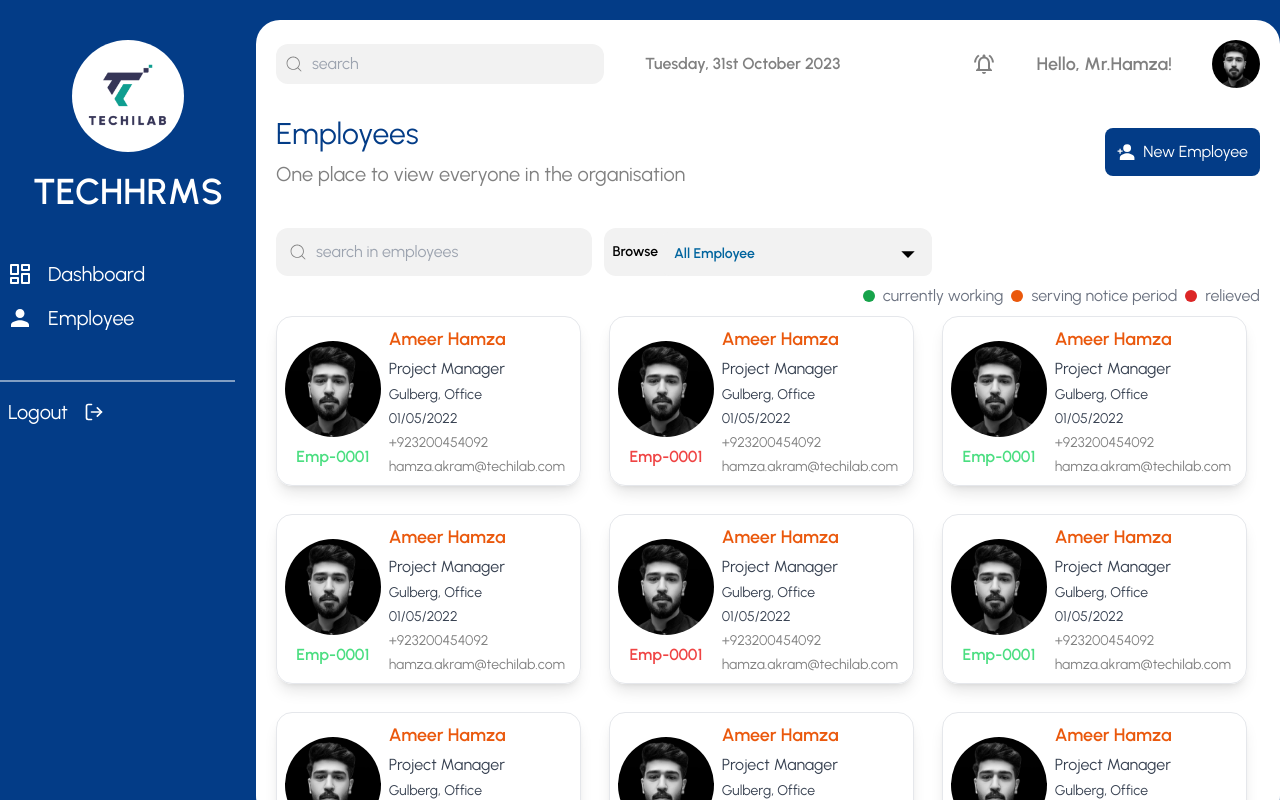
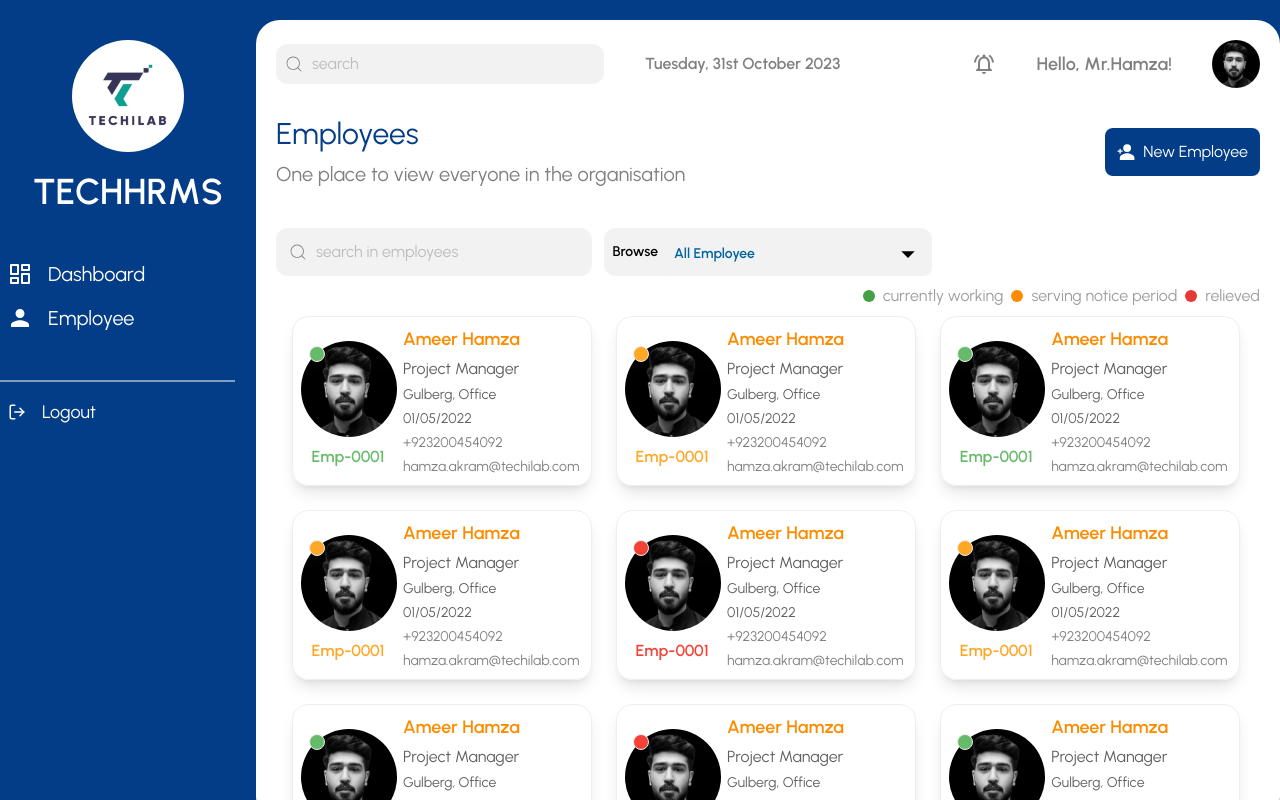
Before and after one commit to Hamzaakrammogul/HRMS, a React (Vite) app: page /employees in a window 1280 px wide. Built offline with nearby package versions, Linux system fonts and the light colour scheme.

Commit message:
Profile badges and flow through employees to employee card to employee details

```diff
--- a/package.json
+++ b/package.json
@@ -12,6 +12,7 @@
   "dependencies": {
     "@headlessui/react": "^1.7.17",
     "@heroicons/react": "^2.0.18",
+    "@material-tailwind/react": "^2.1.4",
     "dateformat": "^5.0.3",
     "react": "^18.2.0",
     "react-dom": "^18.2.0",
--- a/src/components/Employee.jsx
+++ b/src/components/Employee.jsx
@@ -8,7 +8,7 @@ import dp from '../img/dp.png'
 
 const Employee = () => {
     return (
-        <div className='contanier mx-auto mt-7 mb-7'>
+        <div className='contanier mx-auto mt-7 mb-7 2xl:mb-0'>
             {/* Headings and button */}
             <div className='flex justify-between items-center'>
                 <div className='flex flex-col space-y-2'>
@@ -21,9 +21,9 @@ const Employee = () => {
             <div className='flex mt-10 justify-between gap-3 '>
                 <div className='flex w-1/3 items-center text-textDusty bg-dusty p-3 space-x-2 rounded-xl'>
                     <CiSearch size={20} />
-                    <input className='bg-dusty outline-none w-2/3' type='text' placeholder='search in employees' />
+                    <input className='bg-dusty outline-none w-2/3' type='search' placeholder='search in employees' />
                 </div>
-                <div className=' flex w-1/3 justify-center bg-dusty rounded-xl  items-center text-sm gap-1'>
+                <div className=' flex w-1/3 justify-center bg-dusty rounded-xl z-10 items-center text-sm gap-1'>
                     <label className='text-md font-semibold pl-2'>Browse</label>
                     <BrowseBox />
                 </div>
@@ -43,10 +43,11 @@ const Employee = () => {
             </div>
 
             {/* Card Render in this div */}
-            <div className='flex mt-2 flex-wrap gap-7'>
+            <div className='flex mt-2 flex-wrap gap-6 ml-4'>
                 {employeeData.map((item) => (
                     <EmployeeCard
                         key={item.id}
+                        id={item.id}
                         Name={item.Name}
                         position={item.position}
                         doj={item.doj}
@@ -64,3 +65,5 @@ const Employee = () => {
 };
 
 export default Employee;
+
+// {`absolute w-4 h-4 -mt-28 ml-2  rounded-full`}
--- /dev/null
+++ b/src/components/EmployeeDetail.jsx
@@ -0,0 +1,17 @@
+import React from 'react'
+import { useParams } from 'react-router-dom';
+import { employeeData } from '../utils/data';
+const EmployeeDetail = () => {
+    const { id } = useParams();
+
+    const data = employeeData.filter((obj) => { return (obj.id == id) });
+    console.log(data);
+
+    return (
+        <div>
+            <p>{data[0].Name}</p>
+        </div>
+    )
+}
+
+export default EmployeeDetail;
--- a/src/components/Header.jsx
+++ b/src/components/Header.jsx
@@ -13,7 +13,7 @@ const Header = () => {
             <div className='flex justify-between items-center'>
                 <div className='flex w-1/3 items-center text-textDusty bg-dusty p-2 space-x-2 rounded-xl'>
                     <CiSearch size={20} />
-                    <input className='bg-dusty outline-none w-2/3' type='text' placeholder='search' />
+                    <input className='bg-dusty outline-none w-2/3' type='search' placeholder='search' />
                 </div>
                 <div className='w-1/4 text-textDusty text-md  font-semibold'>
                     {today}
--- a/src/components/MainPanel.jsx
+++ b/src/components/MainPanel.jsx
@@ -8,6 +8,8 @@ import Dashboard from './Dashboard';
 import Employee from './Employee';
 import Header from './Header';
 import { NavLink } from 'react-router-dom';
+import EmployeeDetail from './EmployeeDetail';
+
 
 const MainPanel = () => {
     return (
@@ -34,7 +36,7 @@ const MainPanel = () => {
                             </ul>
                             <div className='mt-10 space-y-2' >
                                 <div className='w-11/12 border border-white border-opacity-50' />
-                                <h1 className='flex text-white cursor-pointer text-xl items-center gap-4 py-2 px-2 rounded-l-lg transition duration-300 hover:bg-white hover:text-bgBlue hover:font-semibold '>Logout <LuLogOut /></h1>
+                                <h1 className='flex text-white cursor-pointer text-lg items-center gap-4 py-2 px-2 rounded-l-lg transition duration-300 hover:bg-white hover:text-bgBlue hover:font-semibold '><LuLogOut /> Logout </h1>
                             </div>
                         </div>
                     </div>
@@ -47,6 +49,8 @@ const MainPanel = () => {
                         <Routes>
                             <Route path='/' element={< Dashboard />} />
                             <Route path='/employees' element={<Employee />} />
+                            <Route path='/employee/:id' element={<EmployeeDetail />} />
+
                         </Routes>
                     </div>
                 </div>
--- a/src/main.jsx
+++ b/src/main.jsx
@@ -2,12 +2,15 @@ import React from 'react'
 import ReactDOM from 'react-dom/client'
 import App from './App.jsx'
 import { BrowserRouter } from 'react-router-dom'
-import './index.css'
+import './index.css';
+import { ThemeProvider } from "@material-tailwind/react";
 
 ReactDOM.createRoot(document.getElementById('root')).render(
   <React.StrictMode>
     <BrowserRouter>
-      <App />
+      <ThemeProvider>
+        <App />
+      </ThemeProvider>
     </BrowserRouter>
   </React.StrictMode>,
 )
--- a/src/ui/EmployeeCard.jsx
+++ b/src/ui/EmployeeCard.jsx
@@ -1,13 +1,21 @@
-import React from 'react'
-const EmployeeCard = ({ Name, position, office, doj, phone, email, img, empNo, status }) => {
+import React from 'react';
+import { useNavigate } from 'react-router-dom';
+
+
+const EmployeeCard = ({ id, Name, position, office, doj, phone, email, img, empNo, status }) => {
+
+    const navigate = useNavigate();
 
     return (
-        <div className='w-[31%] rounded-2xl shadow-lg h-[170px] cursor-pointer border hover:border-gray-500 hover:border-2   p-2'>
+            <div onClick={()=> navigate('/employee/'+id )} className='w-[31%] rounded-2xl shadow-lg h-[170px] cursor-pointer border hover:border-gray-500 hover:border-2   p-2'>
                 <div className='flex gap-2 justify-center'>
                     {/* Left side */}
 
-                <div className='flex flex-col w-1/3 justify-center mt-2 space-y-2'>
-                    <div className='w-24 h-24 rounded-full overflow-hidden items-center justify-center'><img src={img} alt='employee-img' /></div>
+                    <div className='flex flex-col relative w-1/3 justify-center mt-2 space-y-2'>
+                        <div className=' w-24 h-24 rounded-full overflow-hidden items-center justify-center'>
+                            <img src={img} alt='employee-img' />
+                            <span className={`absolute w-4 h-4 -mt-28 ml-2 rounded-full border ${status === 'active' ? 'bg-green-400' : status === 'relieved' ? 'bg-red-500' : status === 'noticePeriod' ? 'bg-orange-400' : ''}`} />
+                        </div>
                         <p className={`${status === 'active' ? 'text-green-400' : status === 'relieved' ? 'text-red-500' : status === 'noticePeriod' ? 'text-orange-400' : ''} text-md text-center font-semibold `}>{empNo}</p>
                     </div>
 
--- a/src/utils/data.js
+++ b/src/utils/data.js
@@ -23,7 +23,7 @@ export const employeeData = [
         email: 'hamza.akram@techilab.com',
         img: '../img/dp.png',
         empNo: 'Emp-0001',
-        status: 'relieved'
+        status: 'noticePeriod'
     },
     {
         id: 3,
@@ -47,7 +47,7 @@ export const employeeData = [
         email: 'hamza.akram@techilab.com',
         img: '../img/dp.png',
         empNo: 'Emp-0001',
-        status: 'active'
+        status: 'noticePeriod'
     },
     {
         id: 5,
@@ -71,7 +71,7 @@ export const employeeData = [
         email: 'hamza.akram@techilab.com',
         img: '../img/dp.png',
         empNo: 'Emp-0001',
-        status: 'active'
+        status: 'noticePeriod'
     },
     {
         id: 7,
--- a/tailwind.config.js
+++ b/tailwind.config.js
@@ -1,10 +1,27 @@
 /** @type {import('tailwindcss').Config} */
-export default {
+
+const withMT = require("@material-tailwind/react/utils/withMT");
+module.exports = withMT({
   content: [
     "./index.html",
     "./src/**/*.{js,ts,jsx,tsx}",
   ],
   theme: {
+    screens: {
+      'sm': '640px',
+      // => @media (min-width: 640px) { ... }
+
+      'md': '768px',
+      // => @media (min-width: 768px) { ... }
+
+      'lg': '1024px',
+      // => @media (min-width: 1024px) { ... }
+
+      'xl': '1280px',
+      // => @media (min-width: 1280px) { ... }
+
+      '2xl': '1536px',
+    },
     extend: {
       colors: {
         bgBlue: 'hsl(214, 96%, 27%)',
@@ -16,4 +33,4 @@ export default {
     },
   },
   plugins: [],
-}
+})
```
Also changed, not shown: 1 other file (tests, documents, lock files or other folders). Lines whose indentation alone changed are shown as unchanged.
